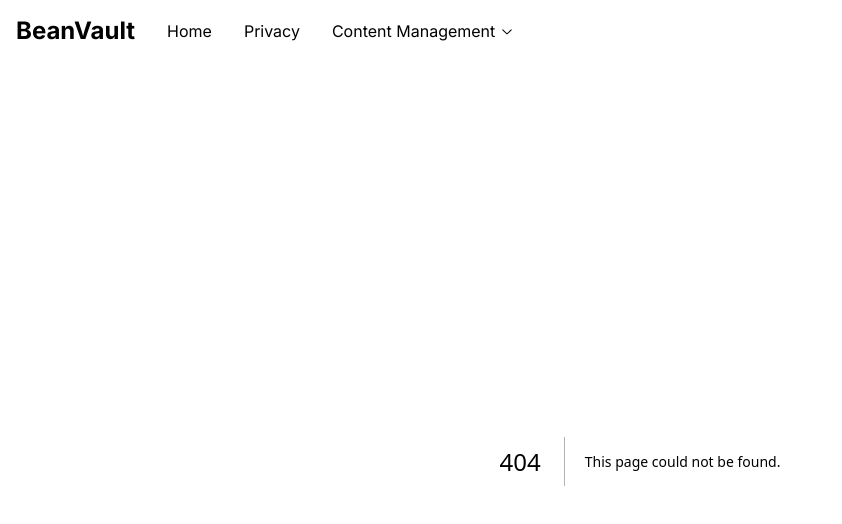
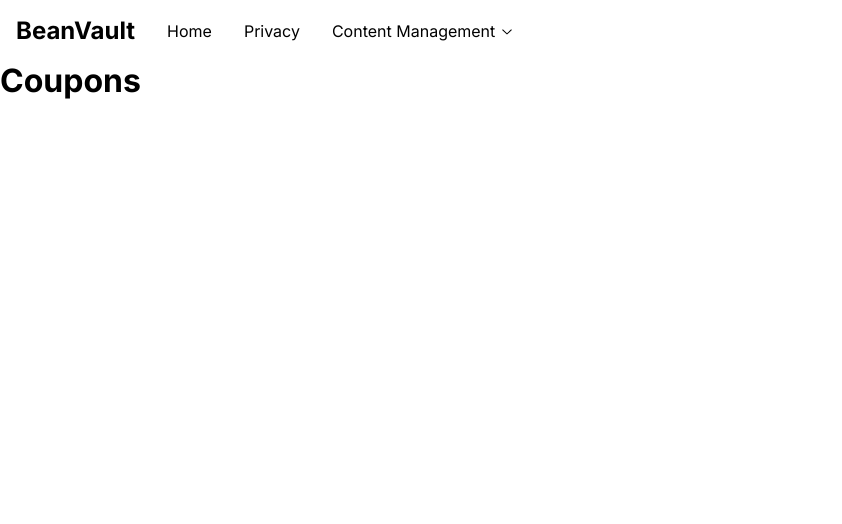
Before and after one commit to StevanFreeborn/BeanVault, a Next.js app in the folder src/BeanVault.Client/: page /coupons in a window 1280 px wide. Before the commit this address had no page. Shown: the top 524 px of the page, without its empty margins (0-842 px from the left). Built offline with nearby package versions, Linux system fonts and the light colour scheme.

Commit message:
feat: add coupons page

```diff
--- /dev/null
+++ b/src/BeanVault.Client/src/app/coupons/page.tsx
@@ -0,0 +1,3 @@
+export default function CouponsPage() {
+  return <h1>Coupons</h1>;
+}
--- a/src/BeanVault.Client/src/app/layout.tsx
+++ b/src/BeanVault.Client/src/app/layout.tsx
@@ -1,5 +1,5 @@
 import { Inter } from 'next/font/google';
-import Navbar from './components/Navbar';
+import Navbar from '../components/Navbar';
 import './globals.css';
 
 const inter = Inter({ subsets: ['latin'] });
--- a/src/BeanVault.Client/src/app/components/Navbar.tsx
+++ b/src/BeanVault.Client/src/components/Navbar.tsx
@@ -1,5 +1,6 @@
 'use client';
 
+import Link from 'next/link.js';
 import { useState } from 'react';
 import { RxChevronDown } from 'react-icons/rx';
 import styles from './Navbar.module.css';
@@ -28,7 +29,14 @@ export default function Navbar() {
               isDropdownOpen ? styles.dropdownNavOpen : styles.dropdownNavClosed
             }
           >
-            <li className={styles.dropdownNavItem}>Coupon</li>
+            <li className={styles.dropdownNavItem}>
+              <Link
+                onClick={() => setIsDropdownOpen(!isDropdownOpen)}
+                href={'coupons'}
+              >
+                Coupons
+              </Link>
+            </li>
           </ul>
         </li>
       </ul>
```
Also changed, not shown: src/BeanVault.Client/src/components/Navbar.module.css (renamed from src/BeanVault.Client/src/app/components/Navbar.module.css).
